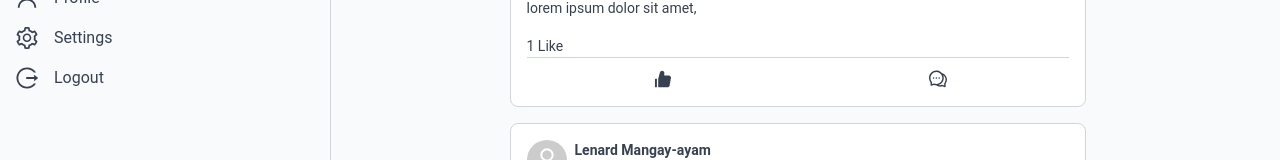
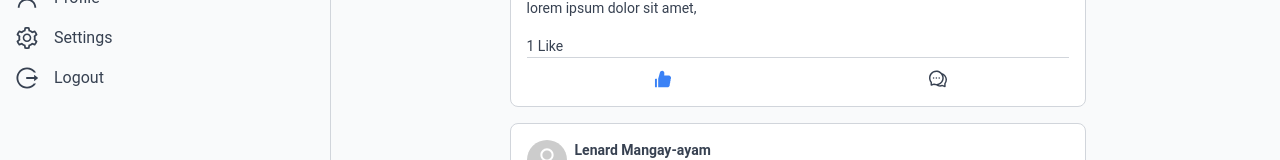
Before and after one commit to lenard123/alspace, a React (Vite) app in the folder client/: page / in a window 1280 px wide. Both pictures are taken after a click on the button 663 px from the left and 412 px from the top of the page. Shown: the part 332-492 px from the top of the page. Built offline with nearby package versions, Linux system fonts and the light colour scheme.

Commit message:
Set Like color to blue

```diff
--- a/client/src/components/Post/Post.jsx
+++ b/client/src/components/Post/Post.jsx
@@ -45,7 +45,7 @@ export default function ({ children })
                 <button onClick={likePost} className='cursor-pointer flex-grow py-1 bg-white hover:bg-gray-100 rounded-full'>
                     <Spin spinning={liking}>
                         {isLike
-                            ? <LikeFilled />
+                            ? <LikeFilled className='text-blue-500'/>
                             : <LikeOutlined />
                         }
                     </Spin>
```
